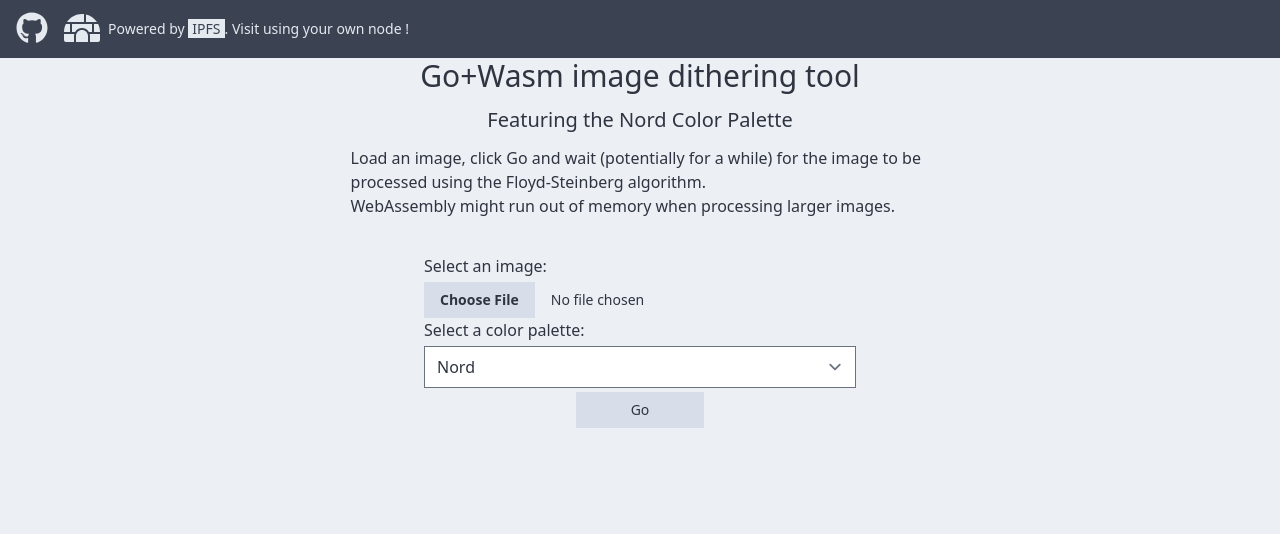
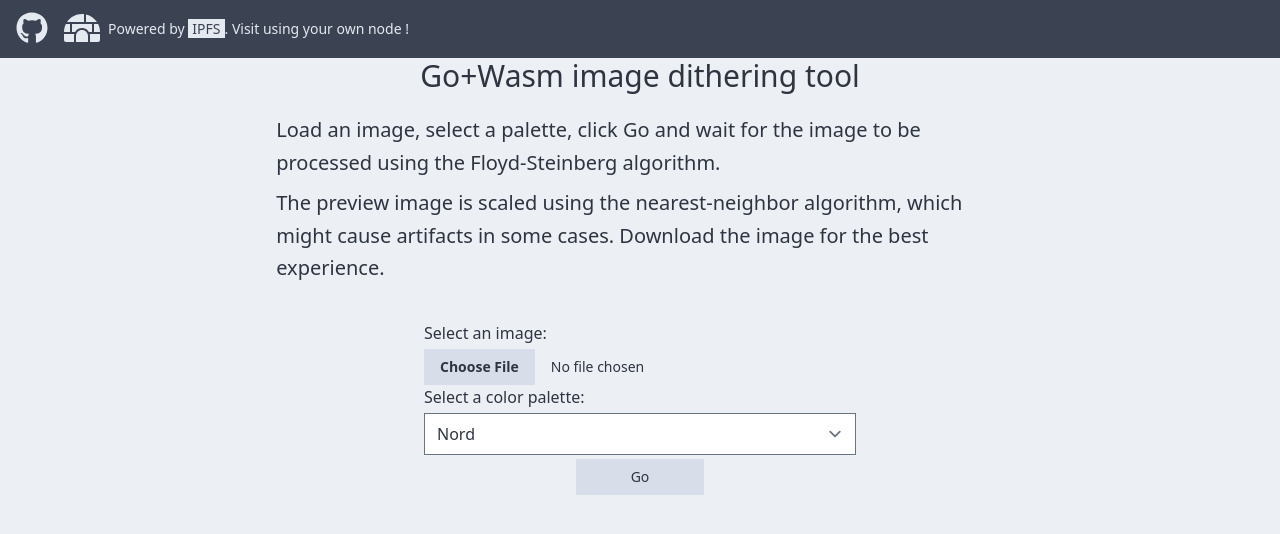
Before and after one commit to CrispyBaguette/wasm-palette-converter, a React (Create React App) app in the folder client/: page / in a window 1280 px wide. Shown: the top 534 px of the page. Built offline with nearby package versions, Linux system fonts and the light colour scheme.

Commit message:
Intro text tweak

```diff
--- a/client/src/App.tsx
+++ b/client/src/App.tsx
@@ -36,19 +36,18 @@ function App() {
     <div className="bg-nord-6 text-nord-0 min-h-screen">
       <Header />
       <main className="container mx-auto pb-5">
-        <article className="max-w-prose mx-auto pb-5 px-2">
+        <article className="text-xl leading-relaxed max-w-prose space-y-2 mx-auto pb-5 px-2">
           <h1 className="text-3xl text-center pb-3">
             Go+Wasm image dithering tool
           </h1>
-          <aside className="text-xl text-center pb-3">
-            Featuring the Nord Color Palette
-          </aside>
           <p>
-            Load an image, click Go and wait (potentially for a while) for the
-            image to be processed using the Floyd-Steinberg algorithm.
+            Load an image, select a palette, click Go and wait for the image to
+            be processed using the Floyd-Steinberg algorithm.
           </p>
           <p>
-            WebAssembly might run out of memory when processing larger images.
+            The preview image is scaled using the nearest-neighbor algorithm,
+            which might cause artifacts in some cases. Download the image for
+            the best experience.
           </p>
         </article>
         <ImageInput onImageSubmit={handleImageSubmit}></ImageInput>
```
